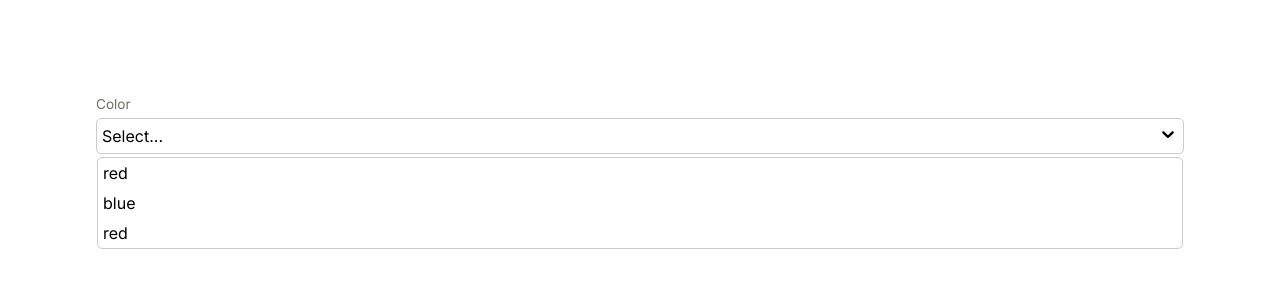
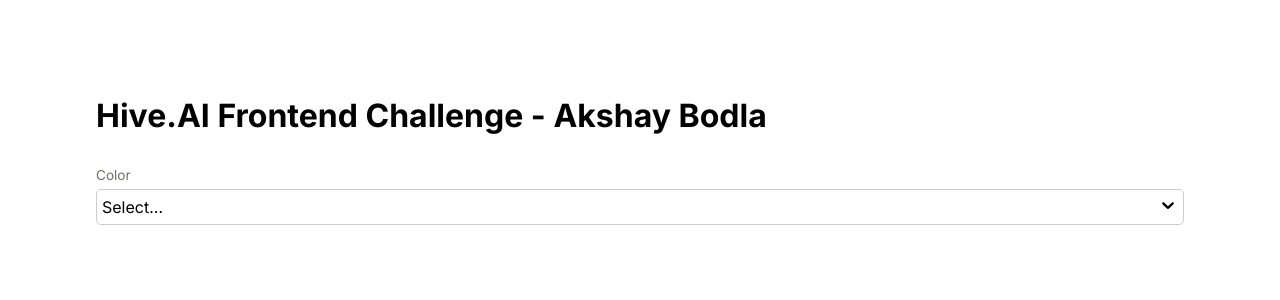
Before and after one commit to AkBo24/hive-ai-frontend-challenge, a Next.js app: page / in a window 1280 px wide. Shown: the top 300 px of the page. Built offline with nearby package versions, Linux system fonts and the light colour scheme.

Commit message:
open/close enabled

```diff
--- a/app/page.tsx
+++ b/app/page.tsx
@@ -5,6 +5,9 @@
 export default function Home() {
     return (
         <main className={styles.main}>
+            <h1 style={{ marginBottom: '2rem' }}>
+                Hive.AI Frontend Challenge - Akshay Bodla
+            </h1>
             <Dropdown
                 label='Color'
                 placeholder='Select...'
--- a/components/Dropdown/Dropdown.tsx
+++ b/components/Dropdown/Dropdown.tsx
@@ -1,4 +1,5 @@
-import React, { ReactNode } from 'react';
+'use client';
+import React, { ReactNode, useState } from 'react';
 import '@/components/Dropdown/styles.css';
 
 type DropdownProps<TOption> = {
@@ -30,6 +31,8 @@
     renderOption = getOptionLabel<TOption>,
     DropdownIcon = Icon,
 }: DropdownProps<TOption>) {
+    const [open, setOpen] = useState<boolean>(false);
+
     const getDisplay = () => {
         return placeholder;
     };
@@ -40,7 +43,7 @@
                 {label}
             </label>
             <div className='dropdown-container'>
-                <div className='dropdown-input'>
+                <div className='dropdown-input' onClick={() => setOpen(!open)}>
                     <div className='dropdown-selected-value'>{getDisplay()}</div>
                     <div className='dropdown-tools'>
                         <div className='dropdown-tool'>
@@ -49,9 +52,11 @@
                     </div>
                 </div>
 
-                <div className='dropdown-menu'>
-                    {options.map((option, i) => renderOption(option))}
-                </div>
+                {open && (
+                    <div className='dropdown-menu'>
+                        {options.map((option, i) => renderOption(option))}
+                    </div>
+                )}
             </div>
         </>
     );
--- a/components/Dropdown/styles.css
+++ b/components/Dropdown/styles.css
@@ -2,22 +2,6 @@
   --color-dark-shade: #6f6f66;
   --color-darker-shade: #ecf3d3;
   --color-hover: #9fc3f870
-}
-
-.dropdown-container {
-    text-align: left;
-    border: 1px solid #ccc;
-    position: relative;
-    border-radius: 5px;
-    width: 100%;
-}
-
-.dropdown-input {
-    padding: 5px;
-    display: flex;
-    align-items: center;
-    justify-content: space-between;
-    user-select: none;
 }
 
 .dropdown-label-text-s {
@@ -32,6 +16,23 @@
   margin-bottom: .4rem;
 }
 
+.dropdown-container {
+    text-align: left;
+    border: 1px solid #ccc;
+    position: relative;
+    border-radius: 5px;
+    width: 100%;
+    cursor: pointer;
+}
+
+.dropdown-input {
+    padding: 5px;
+    display: flex;
+    align-items: center;
+    justify-content: space-between;
+    user-select: none;
+}
+
 .dropdown-menu {
   position: absolute;
   transform: translateY(4px);
@@ -41,6 +42,7 @@
   overflow: auto;
   max-height: 150px;
   background-color:#fff;
+  z-index: 500;
 }
 
 .dropdown-option {
```
